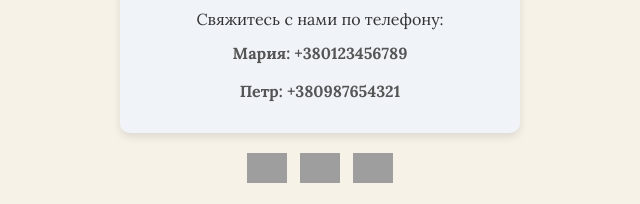
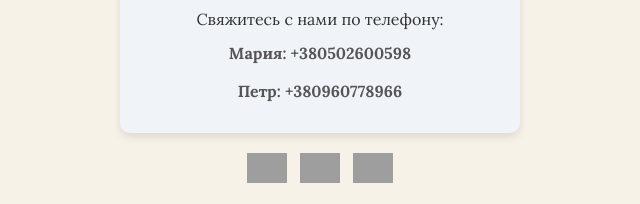
Before and after one commit to Viktor2258/wedding, a plain HTML site: page index.html in a window 1280 px wide. Shown: the part 1210-1414 px from the top of the page, 320-960 px from the left. Drawn offline with nearby package versions, Linux system fonts and the light colour scheme; grey boxes are pictures that could not be loaded.

Commit message:
Update index.html

```diff
--- a/index.html
+++ b/index.html
@@ -104,8 +104,8 @@
                 <p>Подтвердите участие до: <strong class="rsvp-date">14.10.2024</strong></p>
                 <p>Свяжитесь с нами по телефону:</p>
                 <p class="rsvp-contacts">
-                    <strong>Мария: +380123456789</strong> <br>
-                    <strong>Петр: +380987654321</strong>
+                    <strong>Мария: +380502600598</strong> <br>
+                    <strong>Петр: +380960778966</strong>
                 </p>
             </div>
             <div class="hearts">
```
